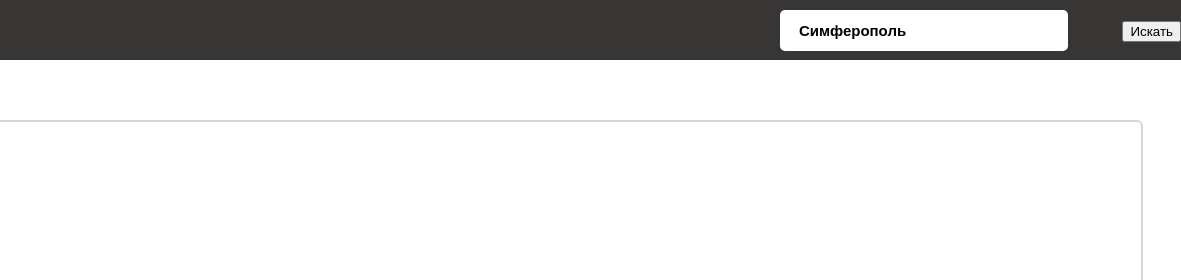
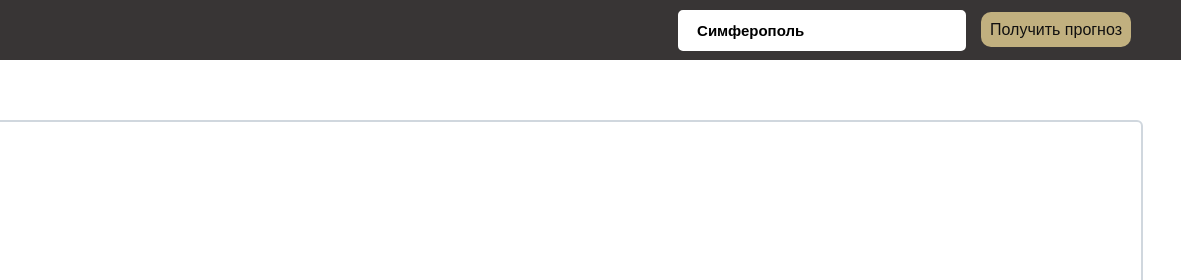
Before and after one commit to joyfulpebble/Weather, a plain HTML site: page moreForecast.html in a window 1280 px wide. Shown: the top 280 px of the page, 99-1280 px from the left. Drawn offline with nearby package versions, Linux system fonts and the light colour scheme; no server answers.

Commit message:
Added a button to get a custom position

```diff
--- a/css/moreForecast.css
+++ b/css/moreForecast.css
@@ -20,7 +20,7 @@
   margin-left: 50px;
 }
 .search__bar{
-  margin-right: 50px;
+  margin-right: 15px;
   width: 250px;
   outline: none;
   box-shadow: none;
@@ -36,6 +36,24 @@
   outline: none;
   box-shadow: none;
 }
+.serch__btn{
+  font-weight: 500;
+  background: rgb(252, 229, 159);
+  color: black;
+  padding: 9px;
+  border-radius: 10px;
+  opacity: 70%;
+  cursor: pointer;
+}
+.serch__btn:hover{
+  opacity: 90%;
+}
+.search__block{
+  margin-right: 50px;
+  display: flex;
+  flex-direction: row;
+  align-items: center;
+}
 .forecast__block{
   width: 1200px;
   height: 450px;
--- a/moreForecast.html
+++ b/moreForecast.html
@@ -28,7 +28,9 @@
       </div>
       <div class="search__block">
         <input type="text" class="search__bar" placeholder="Найти город..." value="Симферополь">
-        <button class="serch__btn">Искать</button>
+        <div class="search__btn__block">
+          <span class="serch__btn">Получить прогноз</span>
+        </div>
       </div>
     </div>
     <div class="forecast__block">
```
